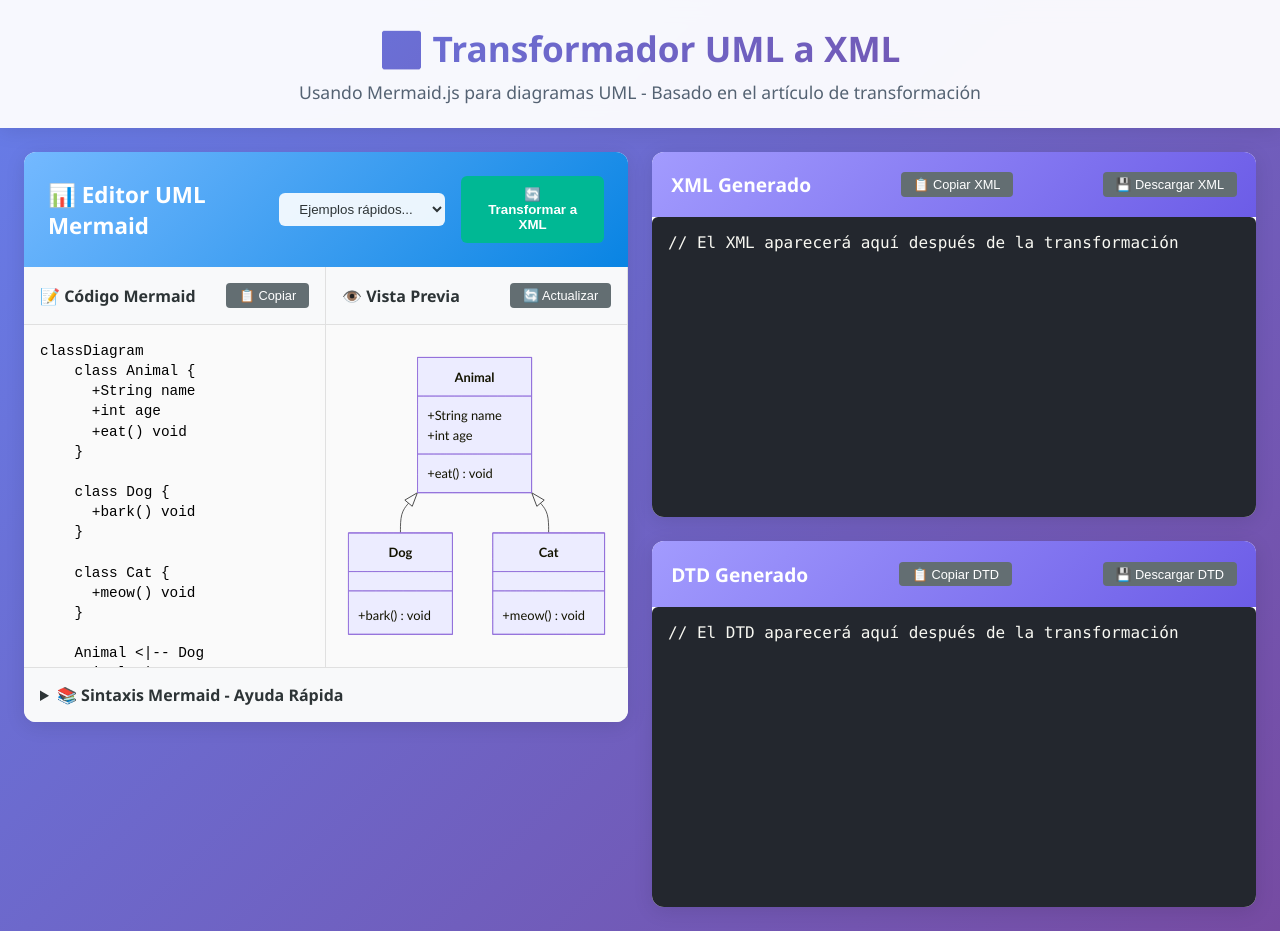
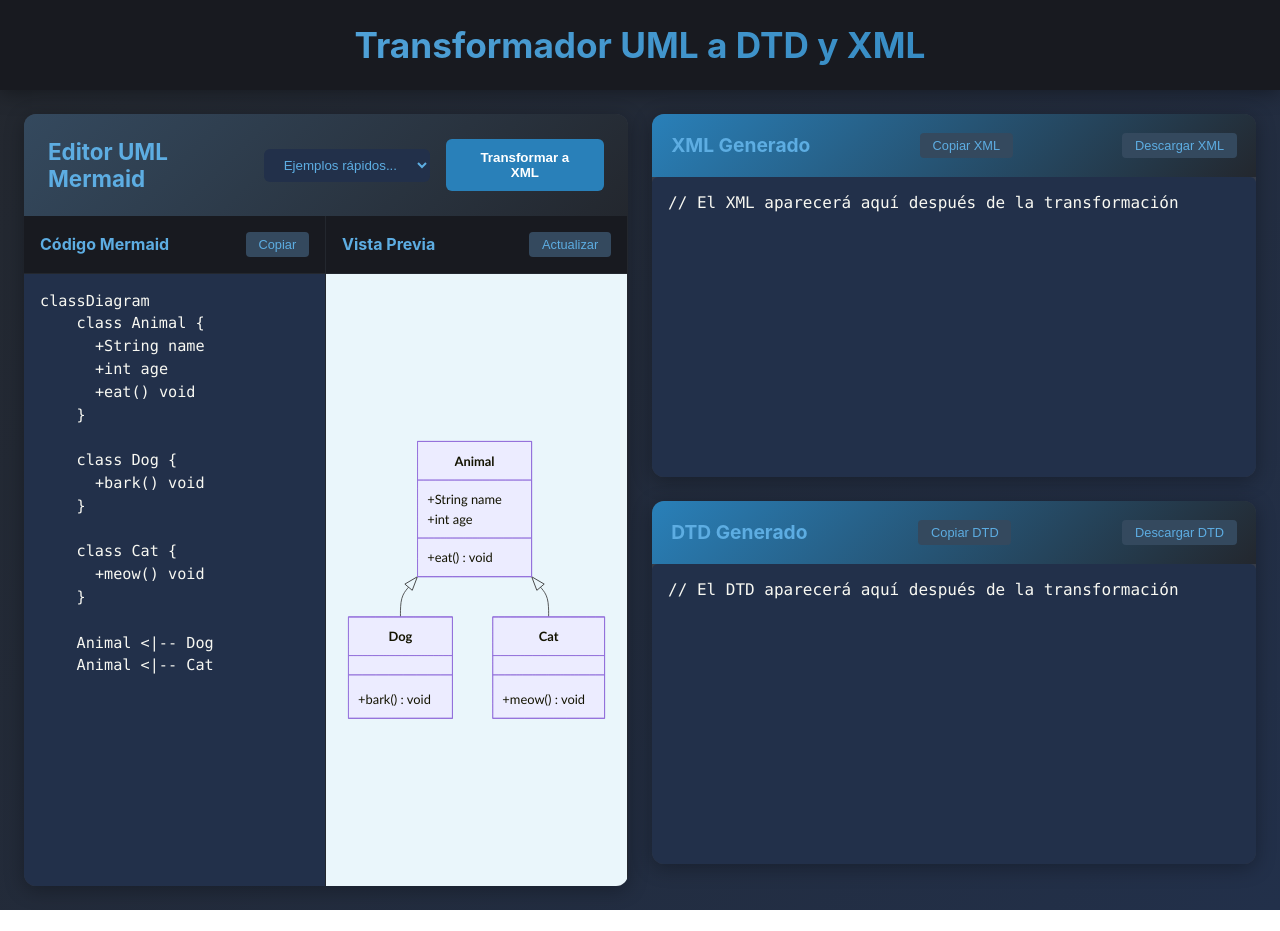
Before and after one commit to JuanCarrill0/TAIS_UD, a React (Create React App) app in the folder umltoxml/: page / in a window 1280 px wide. After the commit the page ends 910 px from the top, so only its background shows below. Built offline with nearby package versions, Linux system fonts and the light colour scheme.

Commit message:
Cambio colores interfaz

```diff
--- a/umltoxml/src/App.css
+++ b/umltoxml/src/App.css
@@ -1,23 +1,22 @@
-/* App.css */
+/* App.css - Tema oscuro con azul */
 .app {
   min-height: 100vh;
-  background: linear-gradient(135deg, #667eea 0%, #764ba2 100%);
-  font-family: 'Segoe UI', Tahoma, Geneva, Verdana, sans-serif;
+  background: linear-gradient(135deg, #23272e 0%, #22304a 100%);
+  font-family: 'Inter', 'Roboto', 'Segoe UI', Arial, sans-serif;
 }
 
 .app-header {
-  background: rgba(255, 255, 255, 0.95);
-  backdrop-filter: blur(10px);
-  color: #2c3e50;
+  background: #181a20;
+  color: #5dade2;
   padding: 1.5rem 2rem;
   text-align: center;
-  box-shadow: 0 2px 20px rgba(0,0,0,0.1);
+  box-shadow: 0 2px 20px rgba(0,0,0,0.4);
 }
 
 .app-header h1 {
   margin: 0;
   font-size: 2.2rem;
-  background: linear-gradient(135deg, #667eea, #764ba2);
+  background: linear-gradient(135deg, #5dade2, #2980b9);
   -webkit-background-clip: text;
   -webkit-text-fill-color: transparent;
   background-clip: text;
@@ -27,6 +26,7 @@
   margin: 0.5rem 0 0 0;
   opacity: 0.8;
   font-size: 1.1rem;
+  color: #dfe6e9;
 }
 
 .error-banner {
@@ -54,16 +54,16 @@
 
 /* Editor Mermaid */
 .mermaid-editor {
-  background: white;
+  background: #353b48;
   border-radius: 12px;
-  box-shadow: 0 4px 20px rgba(0,0,0,0.1);
+  box-shadow: 0 4px 20px rgba(0,0,0,0.3);
   overflow: hidden;
 }
 
 .editor-header {
   padding: 1.5rem;
-  background: linear-gradient(135deg, #74b9ff, #0984e3);
-  color: white;
+  background: linear-gradient(135deg, #34495e, #23272e);
+  color: #5dade2;
   display: flex;
   justify-content: space-between;
   align-items: center;
@@ -84,14 +84,14 @@
   padding: 0.5rem 1rem;
   border: none;
   border-radius: 6px;
-  background: rgba(255,255,255,0.9);
-  color: #2d3436;
+  background: #22304a;
+  color: #5dade2;
   cursor: pointer;
 }
 
 .transform-btn {
   padding: 0.7rem 1.5rem;
-  background: #00b894;
+  background: #2980b9;
   color: white;
   border: none;
   border-radius: 6px;
@@ -101,31 +101,31 @@
 }
 
 .transform-btn:hover:not(:disabled) {
-  background: #00a085;
+  background: #2471a3;
   transform: translateY(-2px);
 }
 
 .transform-btn:disabled {
-  background: #b2bec3;
+  background: #34495e;
   cursor: not-allowed;
 }
 
 .editor-container {
   display: grid;
   grid-template-columns: 1fr 1fr;
-  height: 400px;
+  height: 670px;
 }
 
 .code-panel, .preview-panel {
   display: flex;
   flex-direction: column;
-  border-right: 1px solid #e0e0e0;
+  border-right: 1px solid #23272e;
 }
 
 .panel-header {
   padding: 1rem;
-  background: #f8f9fa;
-  border-bottom: 1px solid #e0e0e0;
+  background: #181a20;
+  border-bottom: 1px solid #23272e;
   display: flex;
   justify-content: space-between;
   align-items: center;
@@ -133,13 +133,13 @@
 
 .panel-header h4 {
   margin: 0;
-  color: #2d3436;
+  color: #5dade2;
 }
 
 .copy-btn, .refresh-btn, .download-btn {
   padding: 0.3rem 0.8rem;
-  background: #636e72;
-  color: white;
+  background: #34495e;
+  color: #5dade2;
   border: none;
   border-radius: 4px;
   font-size: 0.8rem;
@@ -150,12 +150,13 @@
   flex: 1;
   border: none;
   padding: 1rem;
-  font-family: 'Courier New', monospace;
-  font-size: 0.9rem;
-  line-height: 1.4;
+  font-family: 'Fira Mono', 'Consolas', 'Courier New', monospace;
+  font-size: 0.95rem;
+  line-height: 1.5;
   resize: none;
   outline: none;
-  background: #fafafa;
+  background: #22304a;
+  color: #f8f8f2;
 }
 
 .mermaid-preview {
@@ -164,7 +165,7 @@
   display: flex;
   align-items: center;
   justify-content: center;
-  background: #fafafa;
+  background: #eaf6fb; /* Fondo más claro para la vista previa */
   overflow: auto;
 }
 
@@ -173,60 +174,18 @@
   max-height: 100%;
 }
 
-/* Ayuda de sintaxis */
-.syntax-help {
-  padding: 1rem;
-  background: #f8f9fa;
-  border-top: 1px solid #e0e0e0;
-}
-
-.syntax-help details {
-  cursor: pointer;
-}
-
-.syntax-help summary {
-  font-weight: bold;
-  color: #2d3436;
-}
-
-.help-content {
-  margin-top: 1rem;
-  display: grid;
-  gap: 1rem;
-}
-
-.help-section {
-  padding: 0.8rem;
-  background: white;
-  border-radius: 6px;
-  border-left: 4px solid #74b9ff;
-}
-
-.help-section h5 {
-  margin: 0 0 0.5rem 0;
-  color: #2d3436;
-}
-
-.help-section code {
-  background: #f1f2f6;
-  padding: 0.2rem 0.4rem;
-  border-radius: 3px;
-  font-size: 0.85rem;
-  color: #e17055;
-}
-
 /* Componentes de salida */
 .xml-transformer, .dtd-generator {
-  background: white;
+  background: #353b48;
   border-radius: 12px;
-  box-shadow: 0 4px 20px rgba(0,0,0,0.1);
+  box-shadow: 0 4px 20px rgba(0,0,0,0.3);
   overflow: hidden;
 }
 
 .section-header {
   padding: 1.2rem;
-  background: linear-gradient(135deg, #a29bfe, #6c5ce7);
-  color: white;
+  background: linear-gradient(135deg, #2980b9, #23272e);
+  color: #5dade2;
   display: flex;
   justify-content: space-between;
   align-items: center;
@@ -244,13 +203,13 @@
 
 .xml-code,
 .dtd-code {
-  background: #23272e;      /* Fondo oscuro */
-  color: #f8f8f2;           /* Texto claro */
+  background: #22304a;
+  color: #f8f8f2;
   padding: 1em;
   border-radius: 6px;
-  max-height: 300px;        /* Altura máxima para scroll */
-  overflow: auto;           /* Habilita scroll */
-  font-family: 'Fira Mono', 'Consolas', monospace;
+  max-height: 300px;
+  overflow: auto;
+  font-family: 'Fira Mono', 'Consolas', 'Courier New', monospace;
   font-size: 1em;
   white-space: pre;
   margin: 0;
@@ -264,16 +223,16 @@
 }
 
 .code-container::-webkit-scrollbar-track {
-  background: #f1f1f1;
+  background: #23272e;
 }
 
 .code-container::-webkit-scrollbar-thumb {
-  background: #c1c1c1;
+  background: #34495e;
   border-radius: 4px;
 }
 
 .code-container::-webkit-scrollbar-thumb:hover {
-  background: #a8a8a8;
+  background: #5dade2;
 }
 
 /* Responsive */
--- a/umltoxml/src/App.js
+++ b/umltoxml/src/App.js
@@ -48,8 +48,7 @@ function App() {
   return (
     <div className="app">
       <header className="app-header">
-        <h1>🔄 Transformador UML a XML</h1>
-        <p>Usando Mermaid.js para diagramas UML - Basado en el artículo de transformación</p>
+        <h1>Transformador UML a DTD y XML</h1>
       </header>
 
       {error && (
--- a/umltoxml/src/components/DtdGenerator.js
+++ b/umltoxml/src/components/DtdGenerator.js
@@ -30,14 +30,14 @@ const dtdDownload = () => {
           disabled={!dtdContent}
           className="copy-btn"
         >
-          📋 Copiar DTD
+          Copiar DTD
         </button>
         <button
               onClick={dtdDownload}
               disabled={!dtdContent}
               className="download-btn"
         >
-              💾 Descargar DTD
+              Descargar DTD
         </button>
       </div>
 
--- a/umltoxml/src/components/MermaidUmlEditor.js
+++ b/umltoxml/src/components/MermaidUmlEditor.js
@@ -103,7 +103,7 @@ const MermaidUmlEditor = ({ mermaidCode, onCodeChange, onTransform }) => {
   return (
     <div className="mermaid-editor">
       <div className="editor-header">
-        <h3>📊 Editor UML Mermaid</h3>
+        <h3>Editor UML Mermaid</h3>
         <div className="editor-controls">
           <select
             onChange={(e) => {
@@ -125,7 +125,7 @@ const MermaidUmlEditor = ({ mermaidCode, onCodeChange, onTransform }) => {
             disabled={isLoading}
             className="transform-btn"
           >
-            {isLoading ? '⏳ Procesando...' : '🔄 Transformar a XML'}
+            {isLoading ? 'Procesando...' : 'Transformar a XML'}
           </button>
         </div>
       </div>
@@ -133,12 +133,12 @@ const MermaidUmlEditor = ({ mermaidCode, onCodeChange, onTransform }) => {
       <div className="editor-container">
         <div className="code-panel">
           <div className="panel-header">
-            <h4>📝 Código Mermaid</h4>
+            <h4>Código Mermaid</h4>
             <button
               onClick={() => navigator.clipboard.writeText(mermaidCode)}
               className="copy-btn"
             >
-              📋 Copiar
+              Copiar
             </button>
           </div>
           <textarea
@@ -152,13 +152,13 @@ const MermaidUmlEditor = ({ mermaidCode, onCodeChange, onTransform }) => {
 
         <div className="preview-panel">
           <div className="panel-header">
-            <h4>👁️ Vista Previa</h4>
+            <h4>Vista Previa</h4>
             <button
               onClick={renderDiagram}
               disabled={isLoading}
               className="refresh-btn"
             >
-              🔄 Actualizar
+              Actualizar
             </button>
           </div>
           <div
@@ -168,28 +168,6 @@ const MermaidUmlEditor = ({ mermaidCode, onCodeChange, onTransform }) => {
           />
         </div>
       </div>
-
-      <div className="syntax-help">
-        <details>
-          <summary>📚 Sintaxis Mermaid - Ayuda Rápida</summary>
-          <div className="help-content">
-            <div className="help-section">
-              <h5>Clases:</h5>
-              <code>class NombreClase &#123; +tipo atributo +metodo() tipo &#125;</code>
-            </div>
-            <div className="help-section">
-              <h5>Herencia:</h5>
-              <code>ClasePadre &lt;|-- ClaseHija</code>
-            </div>
-            <div className="help-section">
-              <h5>Asociaciones:</h5>
-              <code>ClaseA "1" -- "1" ClaseB</code><br/>
-              <code>ClaseA "1" -- "*" ClaseB</code><br/>
-              <code>ClaseA "0..1" -- "1..*" ClaseB</code>
-            </div>
-          </div>
-        </details>
-      </div>
     </div>
   );
 };
--- a/umltoxml/src/components/XmlTransformer.js
+++ b/umltoxml/src/components/XmlTransformer.js
@@ -41,14 +41,14 @@ const XmlTransformer = ({ xmlContent }) => {
           disabled={!xmlContent}
           className="copy-btn"
         >
-          📋 Copiar XML
+          Copiar XML
         </button>
         <button
               onClick={xmlDownload}
               disabled={!xmlContent}
               className="download-btn"
         >
-              💾 Descargar XML
+              Descargar XML
         </button>
       </div>
 
```
